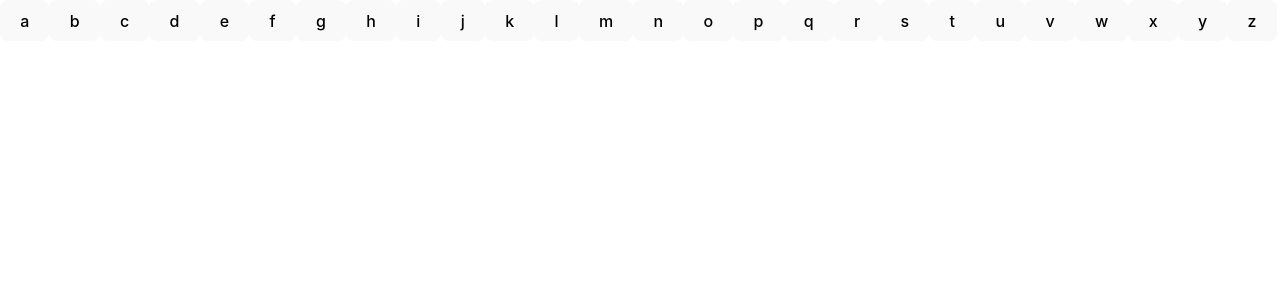
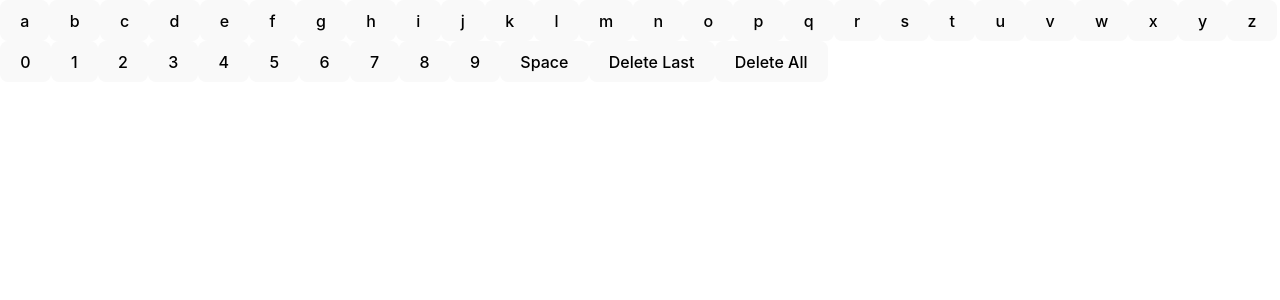
Before and after one commit to mikoyekel13/textEditor, a React (Vite) app in the folder textEditor/: page / in a window 1280 px wide. Shown: the top 300 px of the page. Built offline with nearby package versions, Linux system fonts and the light colour scheme.

Commit message:
style and delete

```diff
--- a/textEditor/src/App.jsx
+++ b/textEditor/src/App.jsx
@@ -6,7 +6,9 @@ function App() {
   const [text, setText] = useState("");
   return (
     <>
-      <div id="showText">{text}</div>
+      <div id="showText" style={{ whiteSpace: "pre-wrap" }}>
+        {text}
+      </div>
       <KeyBoard text={setText} />
     </>
   );
--- a/textEditor/src/components/KeyBoard.jsx
+++ b/textEditor/src/components/KeyBoard.jsx
@@ -1,14 +1,45 @@
 import Letter from "./Letter";
 function KeyBoard(props) {
-  const letters = "a,b,c,d,e,f,g,h,i,j,k,l,m,n,o,p,q,r,s,t,u,v,w,x,y,z";
+  const letters =
+    "a,b,c,d,e,f,g,h,i,j,k,l,m,n,o,p,q,r,s,t,u,v,w,x,y,z,0,1,2,3,4,5,6,7,8,9";
   function typeChar(char) {
-    props.text((prev) => `${prev}${char}`);
+    props.text((prev) => prev + char);
+  }
+  function deleteChar() {
+    props.text((prev) => prev.substring(0, prev.length - 1));
+  }
+  function deleteAll() {
+    props.text("");
   }
   return (
     <div>
       {letters.split(",").map((letter, index) => (
         <Letter char={letter} key={index} onClick={() => typeChar(letter)} />
       ))}
+      <button
+        type="button"
+        className="keyboardBtn"
+        id="spaceBtn"
+        onClick={() => typeChar(" ")}
+      >
+        Space
+      </button>
+      <button
+        type="button"
+        className="keyboardBtn"
+        id="deleteAllBtn"
+        onClick={deleteChar}
+      >
+        Delete Last
+      </button>
+      <button
+        type="button"
+        className="keyboardBtn"
+        id="deleteAllBtn"
+        onClick={deleteAll}
+      >
+        Delete All
+      </button>
     </div>
   );
 }
--- a/textEditor/src/components/Letter.jsx
+++ b/textEditor/src/components/Letter.jsx
@@ -2,11 +2,7 @@ import React, { useState } from "react";
 
 function Letter(props) {
   return (
-    <button
-      className="letterButton"
-      id={`${props.char}-Char`}
-      onClick={props.onClick}
-    >
+    <button className="letterButton" onClick={props.onClick}>
       {props.char}
     </button>
   );
```
